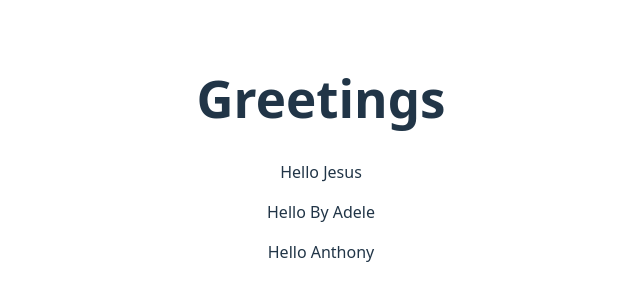
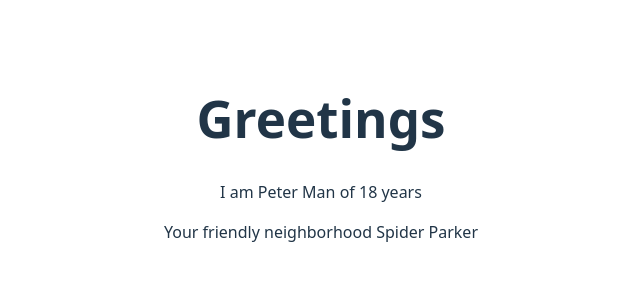
Before and after one commit to Ad0t/fullstackopen-solutions, a React (Vite) app in the folder part1/: page / in a window 1280 px wide. Shown: the part 242-542 px from the top of the page, without its empty margins (319-959 px from the left). Built offline with nearby package versions, Linux system fonts and the light colour scheme.

Commit message:
practice-a.6

```diff
--- a/part1/src/App.jsx
+++ b/part1/src/App.jsx
@@ -1,22 +1,32 @@
 import './App.css'
-import { createElement } from 'react'
 
 // Practice 4
 const Hello = (props) => {
+  console.log(props)
   return (
     <div>
-      <p>Hello {props.name}</p>
+      <p>I am {props.name} {props.sname} of {props.age} years</p>
+    </div>
+  )
+}
+const Hello2 = (props) => {
+  console.log(props)
+  return (
+    <div>
+      <p>Your friendly neighborhood {props.name} {props.sname}</p>
     </div>
   )
 }
 
 const App = () => {
+  const name = "Peter"
+  const sname = "Parker"
+  const age = 10
   return (
     <div>
       <h1>Greetings</h1>
-      <Hello name='Jesus'/>
-      <Hello name='By Adele'/>
-      <Hello name='Anthony'/>
+      <Hello name={name} sname='Man' age={age + 8}/>
+      <Hello2 name='Spider' sname={sname}/>
     </div>
   )
 }
```
